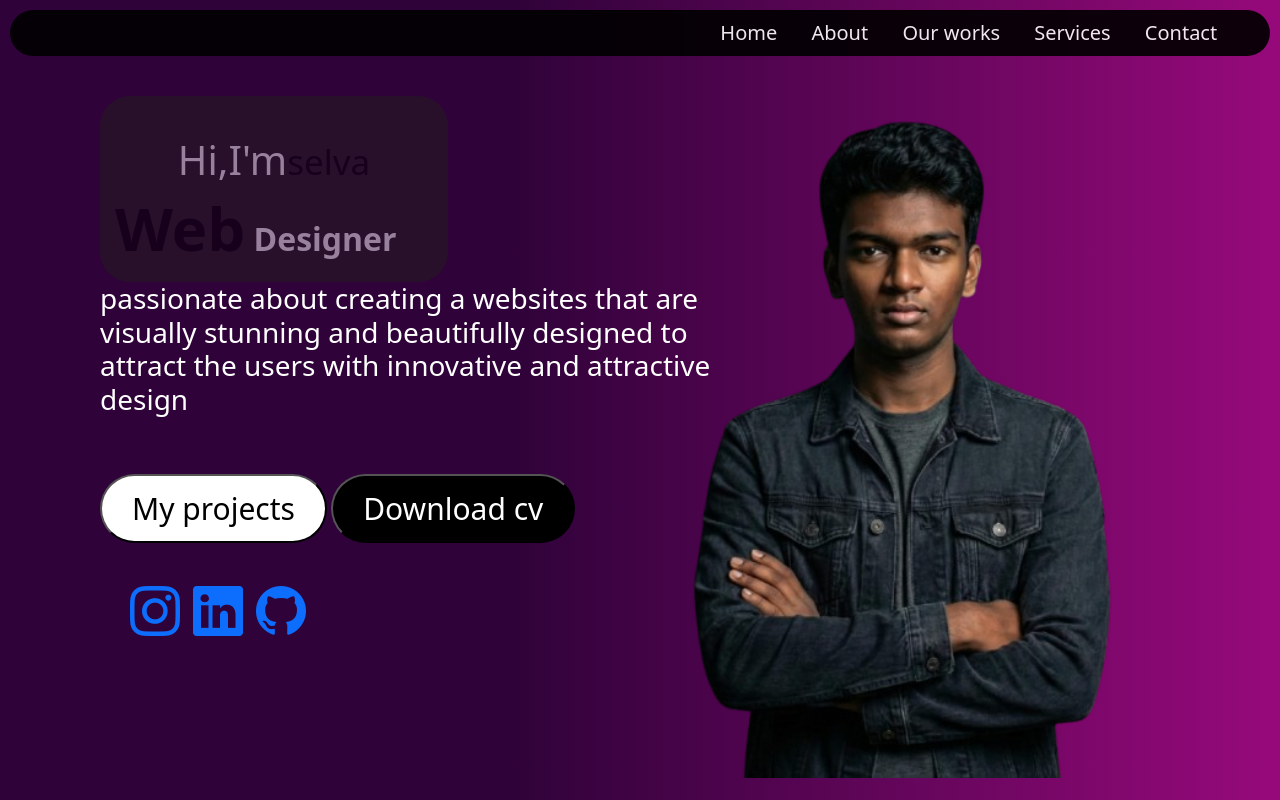
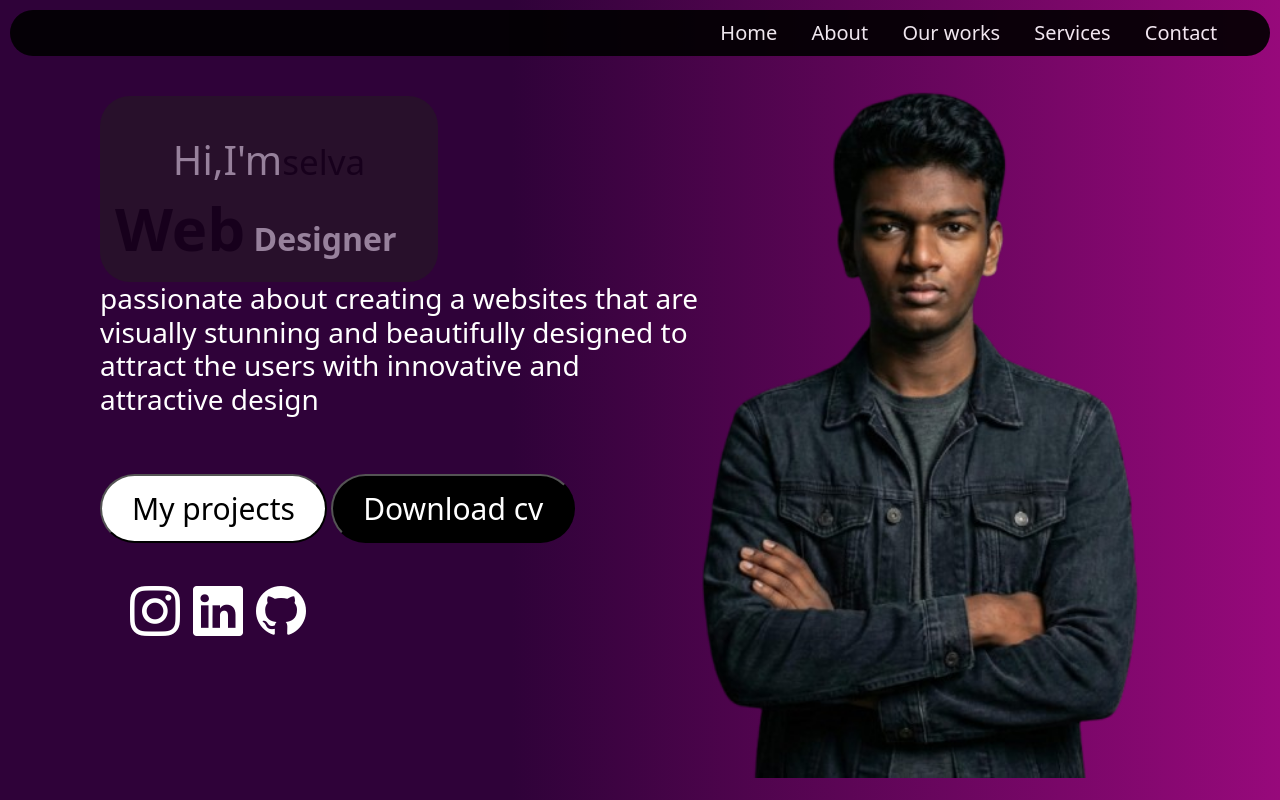
Before and after one commit to selvagunalan05-design/portfolio, a plain HTML site: page index.html in a window 1280 px wide. Shown: the top 800 px of the page. Drawn offline with nearby package versions, Linux system fonts and the light colour scheme.

Commit message:
second commit

```diff
--- a/style.css
+++ b/style.css
@@ -16,6 +16,9 @@
     gap: 20px;
     color:white;
 }
+.mmm.line{
+
+}
 .mo{
 
     background-image:linear-gradient(to left,rgb(151, 9, 123),rgb(47, 2, 57) 60%);
@@ -28,7 +31,8 @@
     flex-direction:row;
     justify-content:flex-end;
     width:30%;
-    padding:100px;
+    padding:70px;
+    margin-left:20px;
     padding-bottom:0px;
     margin-bottom:0px;
     margin-top:0px;
@@ -153,10 +157,13 @@ nav a{
     gap:50px;
     margin-left: 0px;
     padding:30px;
-
+    color:white;
 
 }
-.icon i:hover{
+a.icon-link{
+    color:inherit;
+    text-decoration:none;}
+.icon a i:hover{
     color:rgb(0, 0, 0);
     transform:translateY(-20px);
     cursor:pointer;
```
